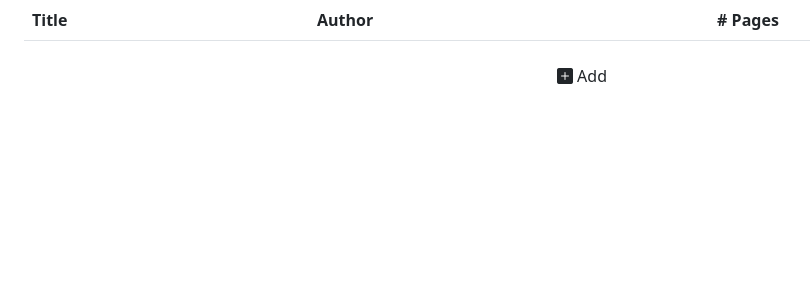
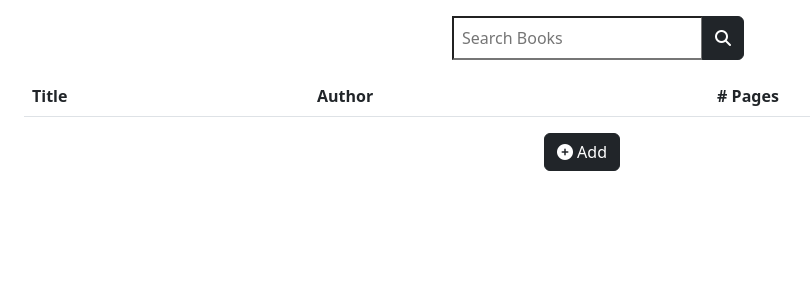
Before and after one commit to akilah-littlejohn/Library, an Angular app: page / in a window 1280 px wide. Shown: the top 300 px of the page, without its empty margins (58-868 px from the left). Built offline with nearby package versions, Linux system fonts and the light colour scheme.

Commit message:
add bs styles to searchbar remove bs icons

```diff
--- /dev/null
+++ b/db.json
@@ -0,0 +1,17 @@
+{
+  "Books": [
+    {
+      "id": 1,
+      "title": "Maximum-Achievement",
+      "author": "Brian Tracy",
+      "pages":"300"
+    },
+    {
+      "id": 2,
+      "title": "Six Pillars OF Self Esteem",
+      "author": "Nathaniel Branden",
+      "pages":"600"
+    }
+
+  ]
+}
--- a/package.json
+++ b/package.json
@@ -23,6 +23,7 @@
     "boostrap": "^2.0.0",
     "bootstrap": "^5.2.3",
     "bootstrap-icons": "^1.10.3",
+    "json-server": "^0.17.2",
     "rxjs": "~7.8.0",
     "tslib": "^2.3.0",
     "zone.js": "~0.12.0"
--- a/src/app/app.component.html
+++ b/src/app/app.component.html
@@ -1,6 +1,8 @@
 <main>
   <app-table></app-table>
   <section class="d-flex justify-content-center">
-    <button class="btn"><i class="bi bi-plus-square-fill"></i> Add</button>
+    <button class="btn btn-dark "><i class="fa fa-plus-circle"></i>
+      Add
+    </button>
   </section>
 </main>
--- a/src/app/table/table.component.html
+++ b/src/app/table/table.component.html
@@ -1,3 +1,9 @@
+<form action="" class="d-flex justify-content-center m-3 input-group">
+  <input type="search" class="p-2" name="search-bar" id="" placeholder="Search Books">
+  <button type="button" class="btn btn-dark">
+    <i class="fas fa-search"></i>
+  </button>
+</form>
 <section class="container">
   <table class="table table-striped">
     <thead>
```
Also changed, not shown: 1 other file (tests, documents, lock files or other folders). Lines whose indentation alone changed are shown as unchanged.
